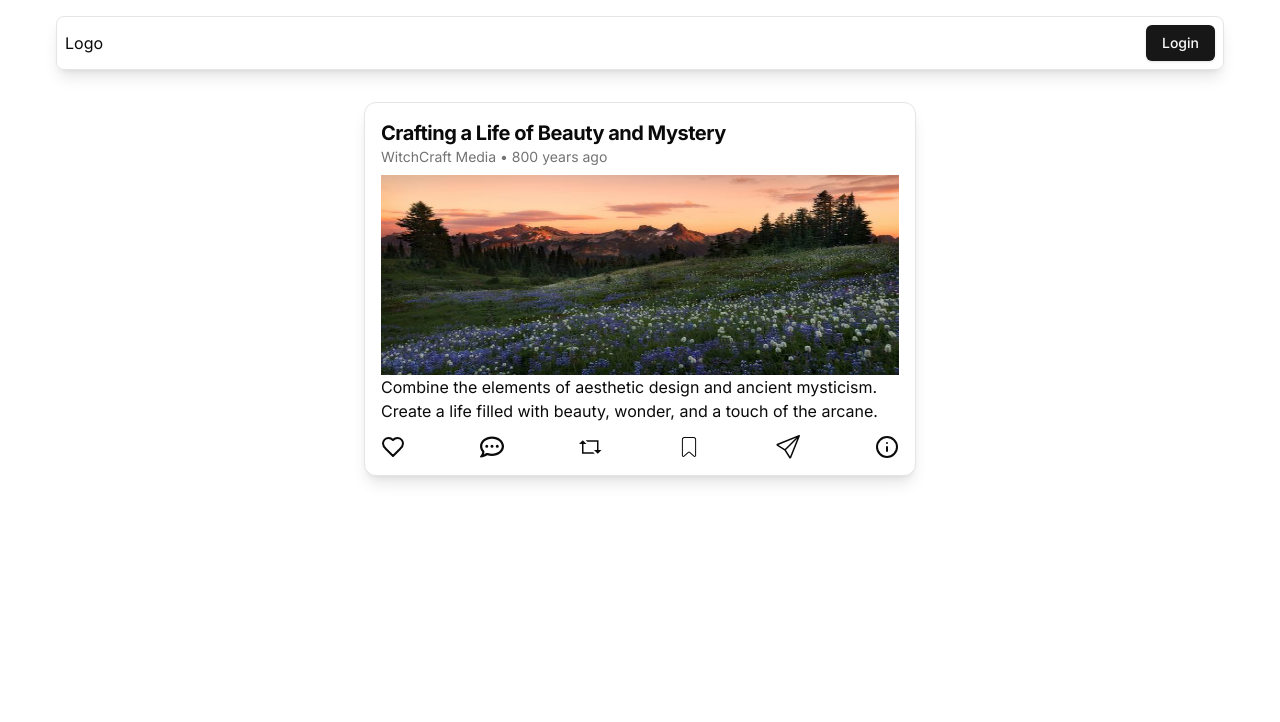
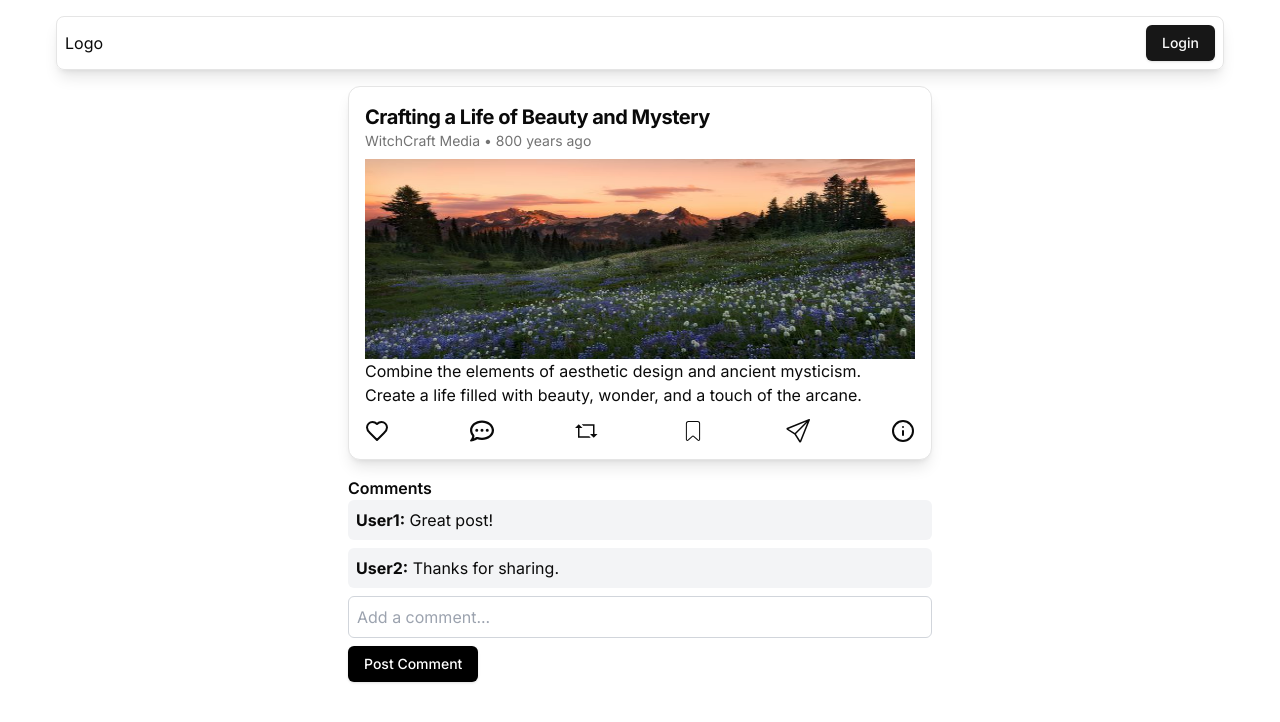
Before and after one commit to nilaachandra/medial-task, a Next.js app: page /crafting-a-life-of-beauty-and-mystery in a window 1280 px wide. Shown: the top 722 px of the page. Built offline with nearby package versions, Linux system fonts and the light colour scheme.

Commit message:
final commit

```diff
--- a/src/app/Navbar.tsx
+++ b/src/app/Navbar.tsx
@@ -1,11 +1,12 @@
 import { Button } from "@/components/ui/button";
+import Link from "next/link";
 import React from "react";
 
 const Navbar = () => {
   return (
     <nav className="w-full">
       <header className="w-full flex justify-between items-center border p-2 shadow-lg mb-4 rounded-lg">
-        <h1>Logo</h1>
+        <Link href={"/"}>Logo</Link>
         <Button>Login</Button>
       </header>
     </nav>
--- a/src/app/[slug]/opengraph-image.tsx
+++ b/src/app/[slug]/opengraph-image.tsx
@@ -42,9 +42,9 @@ export default async function Image({ params }: { params: { slug: string } }) {
         }}
         tw="flex flex-col w-full h-full items-center bg-black bg-opacity-70 justify-start bg-white"
       >
-        <div tw="flex flex-col w-full h-2/5  p-8">
-          <h1 tw="text-white text-4xl font-bold mb-4">{post.title}</h1>
-          <p tw="text-gray-300 text-xl line-clamp-2">{post.description}</p>
+        <div tw="flex flex-col w-full p-4">
+          <h1 tw="text-white text-4xl leading-none font-bold">{post.title}</h1>
+          <p tw="text-gray-300 text-xl leading-none line-clamp-2">{post.description}</p>
         </div>
       </div>
     ),
--- a/src/app/[slug]/page.tsx
+++ b/src/app/[slug]/page.tsx
@@ -1,15 +1,27 @@
 import PostCard from "@/components/PostCard";
-import { generateOgImage } from "@/lib/og-image";
 import posts, { Post } from "@/staticData/posts";
 import { Metadata } from "next";
 import { notFound } from "next/navigation";
-
-
-
+import CommentSection from "@/components/CommentSection"; // A new component for comments
 
 type Params = {
   slug: string;
 };
+
+export async function generateMetadata({ params }: { params: { slug: string } }) {
+  const post = await fetchPostBySlug(params.slug);
+  if (!post) {
+    return {};
+  }
+  return {
+    title: post.title,
+    openGraph: {
+      title: post.title,
+      description: post.description.substring(0, 160),
+      images: [`/${post.slug}/opengraph-image`],
+    },
+  };
+}
 
 export async function generateStaticParams() {
   return posts.map((post) => ({
@@ -33,31 +45,14 @@ export default async function PostPage({ params }: PostPageProps) {
   }
 
   return (
-    <div className="lg:w-1/2 w-full mx-auto p-4">
+    <div className="lg:w-1/2 w-full mx-auto">
       <PostCard
         title={post.title}
         description={post.description}
         imageUrl={post.image}
         slug={post.slug}
       />
+      <CommentSection postId={post.id} />
     </div>
   );
 }
-
-export async function generateMetadata({ params }: { params: { slug: string } }) {
-  const post = await fetchPostBySlug(params.slug);
-  if (!post) {
-    return {};
-  }
-
-  const ogImagePath = await generateOgImage(post);
-
-  return {
-    title: post.title,
-    openGraph: {
-      title: post.title,
-      description: post.description.substring(0, 160),
-      images: [`/${post.slug}/opengraph-image`],
-    },
-  };
-}
--- /dev/null
+++ b/src/components/CommentSection.tsx
@@ -0,0 +1,43 @@
+"use client"
+import { useState } from "react";
+import { Button } from "./ui/button";
+
+const CommentSection = ({ postId }: { postId: number }) => {
+  const [comments, setComments] = useState([
+    { id: 1, text: "Great post!", user: "User1" },
+    { id: 2, text: "Thanks for sharing.", user: "User2" },
+  ]);
+  const [newComment, setNewComment] = useState("");
+
+  const addComment = () => {
+    if (newComment.trim()) {
+      setComments([...comments, { id: comments.length + 1, text: newComment, user: "CurrentUser" }]);
+      setNewComment("");
+    }
+  };
+
+  return (
+    <div className="mt-4">
+      <h3 className="font-semibold">Comments</h3>
+      <div className="space-y-2">
+        {comments.map((comment) => (
+          <div key={comment.id} className="bg-gray-100 p-2 rounded-md">
+            <strong>{comment.user}:</strong> {comment.text}
+          </div>
+        ))}
+      </div>
+      <input
+        type="text"
+        value={newComment}
+        onChange={(e) => setNewComment(e.target.value)}
+        className="w-full mt-2 p-2 border border-gray-300 rounded-md"
+        placeholder="Add a comment..."
+      />
+      <Button onClick={addComment} className="mt-2 bg-black text-white py-2 px-4 rounded-md">
+        Post Comment
+      </Button>
+    </div>
+  );
+};
+
+export default CommentSection;
--- a/src/components/PostCard.tsx
+++ b/src/components/PostCard.tsx
@@ -15,20 +15,35 @@ import { CiBookmark } from "react-icons/ci";
 import { BsSend } from "react-icons/bs";
 import Link from "next/link";
 
-// Define the type for the props
 type PostCardProps = {
   title: string;
   description: string;
   imageUrl: string;
-  slug: string; // Add slug here
+  slug: string;
 };
 
 const PostCard: React.FC<PostCardProps> = ({
   title,
   description,
   imageUrl,
-  slug, // Add slug here
+  slug,
 }) => {
+  const handleShare = () => {
+    if (navigator.share) {
+      navigator
+        .share({
+          title,
+          text: description,
+          url: window.location.origin + "/" + slug,
+        })
+        .then(() => console.log("Post shared successfully"))
+        .catch((error) => console.error("Error sharing post:", error));
+    } else {
+      // Fallback for browsers that do not support the Share API
+      alert("Sharing is not supported in your browser. Copy the URL instead.");
+    }
+  };
+
   return (
     <Card className="p-4 shadow-lg">
       <Link href={`/${slug}`}>
@@ -52,9 +67,7 @@ const PostCard: React.FC<PostCardProps> = ({
         <BsSend
           size={24}
           className="cursor-pointer"
-          onClick={() => {
-            console.log("clicked");
-          }}
+          onClick={handleShare}
         />
         <LuInfo size={24} className="cursor-pointer" />
       </div>
--- a/src/lib/og-image.ts
+++ /dev/null
@@ -1,70 +0,0 @@
-import fs from 'fs';
-import path from 'path';
-import sharp from 'sharp';
-import axios from 'axios';
-
-export async function generateOgImage(post: {
-    id: number;
-    title: string;
-    description: string;
-    slug: string;
-    image?: string;
-}) {
-    const width = 1200;
-    const height = 630;
-
-    const ogImageDir = path.join(process.cwd(), 'public', 'og-images');
-    if (!fs.existsSync(ogImageDir)) {
-        fs.mkdirSync(ogImageDir, { recursive: true });
-    }
-
-    const outputPath = path.join(ogImageDir, `${post.id}.png`);
-
-    // Create base image
-    const baseImage = sharp({
-        create: {
-            width: width,
-            height: height,
-            channels: 4,
-            background: { r: 255, g: 255, b: 255, alpha: 1 }
-        }
-    });
-
-    // Add text
-    const svgText = `
-    <svg width="${width}" height="${height}">
-      <text x="50%" y="20%" font-family="Arial, sans-serif" font-size="60" font-weight="bold" fill="black" text-anchor="middle">${post.title}</text>
-      <text x="50%" y="40%" font-family="Arial, sans-serif" font-size="30" fill="black" text-anchor="middle">${post.description.substring(0, 100)}...</text>
-    </svg>
-  `;
-
-    let composite: sharp.OverlayOptions[] = [
-        { input: Buffer.from(svgText), top: 0, left: 0 }
-    ];
-
-    // Add post image if exists
-    if (post.image) {
-        try {
-            const response = await axios.get(post.image, { responseType: 'arraybuffer' });
-            const imageBuffer = Buffer.from(response.data, 'binary');
-
-            composite.push({
-                input: await sharp(imageBuffer)
-                    .resize(400, 250, { fit: 'cover' })
-                    .toBuffer(),
-                top: 350,
-                left: 400
-            });
-        } catch (error) {
-            console.error('Error fetching or processing post image:', error);
-        }
-    }
-
-    // Generate final image
-    await baseImage
-        .composite(composite)
-        .png()
-        .toFile(outputPath);
-
-    return `/og-images/${post.id}.png`;
-}
```
